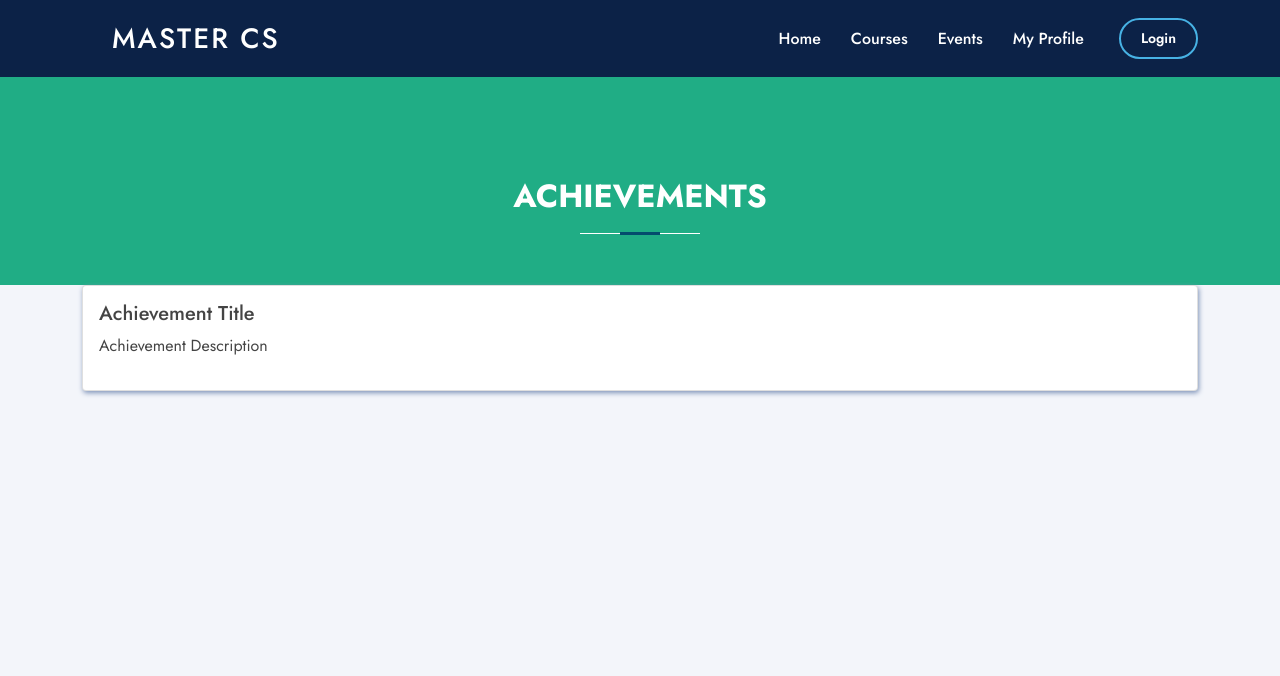
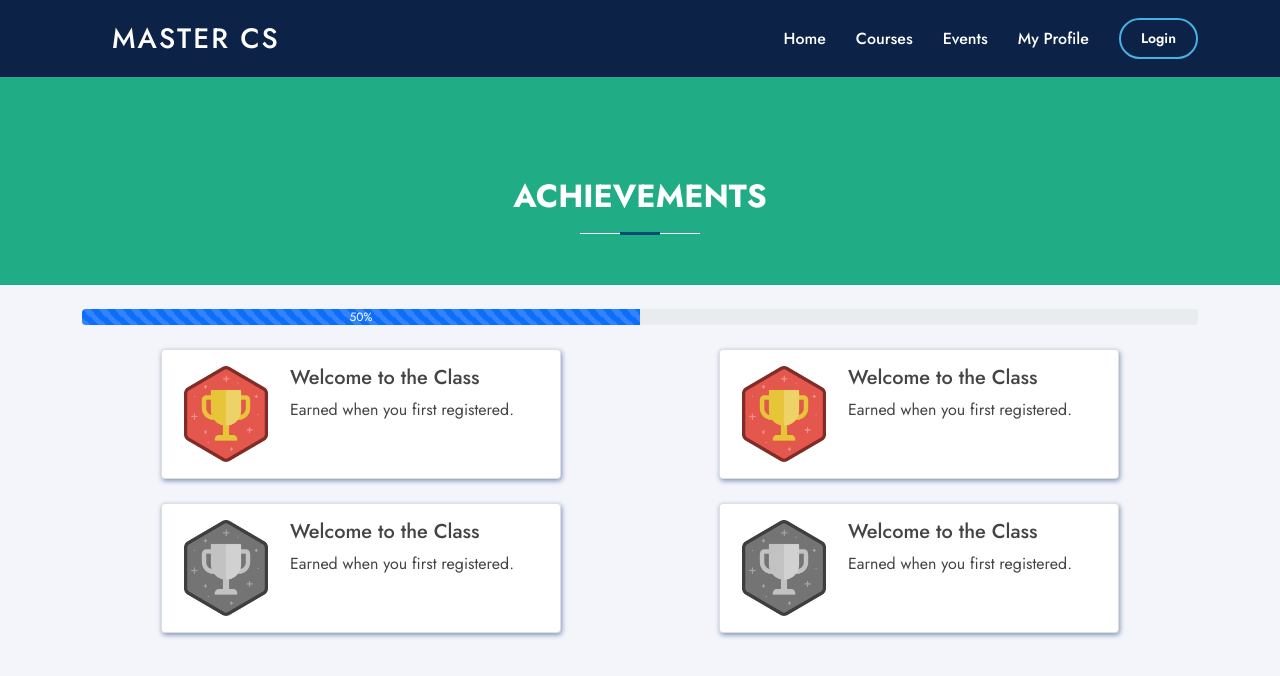
Before and after one commit to zhuqiashley/Senior-Project, a Vue app: page /Achievements in a window 1280 px wide. Shown: the top 676 px of the page. Built offline with nearby package versions, Linux system fonts and the light colour scheme.

Commit message:
Vues and Components Update

```diff
--- a/src/App.vue
+++ b/src/App.vue
@@ -10,12 +10,11 @@
 				<router-link to="/"> Home </router-link>
 				<router-link to="/courses"> Courses </router-link>
 				<router-link to="/events"> Events </router-link>
-				<li class="dropdown"><a href="#"><span>My Profile</span> <i class="bi-chevron-down"></i></a>
+				<li class="dropdown">My Profile <i class="bi-chevron-down"></i>
 				<ul>
-					<li><a href="#">My Profile</a></li>
+					<router-link to="/profile"> Profile </router-link>
 					<router-link to="/achievements"> Achievements </router-link>
-					<li><a href="#">My Courses</a></li>
-					<li><a href="#">Log Out</a></li>
+					<router-link to=/MyCourses> My Courses </router-link>
 				</ul>
 				</li>
 				<router-link to="Login">
@@ -52,9 +51,7 @@ export default {
   letter-spacing: 2px;
   text-transform: uppercase;
 }
-.logo a {
-  color: #fff;
-}
+
 .logo img {
   max-height: 40px;
 }
@@ -71,6 +68,13 @@ export default {
 }
 .navbar li {
   position: relative;
+  display: flex;
+  align-items: center;
+  justify-content: space-between;
+  padding: 10px 0 10px 30px;
+  font-size: 1rem;
+  font-weight: 500;
+  color: white;
 }
 .navbar a, .navbar a:focus {
   display: flex;
@@ -79,13 +83,9 @@ export default {
   padding: 10px 0 10px 30px;
   font-size: 1rem;
   font-weight: 500;
-  color: #fff;
+  color: white;
 }
-.navbar a i, .navbar a:focus i {
-  font-size: 12px;
-  line-height: 0;
-  margin-left: 5px;
-}
+
 .navbar a:hover, .navbar .active, .navbar .active:focus, .navbar li:hover > a {
   color: #47b2e4;
 }
@@ -93,29 +93,24 @@ export default {
 .navbar .dropdown ul {
   display: block;
   position: absolute;
-  left: 14px;
+  left: 0;
   top: calc(100% + 30px);
-  padding: 10px 0;
+  padding: .75rem 0;
   visibility: hidden;
-  background: #fff;
-  box-shadow: 0px 0px 30px rgba(127, 137, 161, 0.25);
+  background: white;
   transition: 0.3s;
   border-radius: 4px;
   z-index: 99;
 }
-.navbar .dropdown ul li {
-  min-width: 200px;
-}
+
 .navbar .dropdown ul a {
-  padding: 10px 20px;
+  padding: 10px 3rem;
   font-size: 14px;
   text-transform: none;
   font-weight: 500;
   color: #0c3c53;
 }
-.navbar .dropdown ul a i {
-  font-size: 12px;
-}
+
 .navbar .dropdown ul a:hover, .navbar .dropdown ul .active:hover, .navbar .dropdown ul li:hover > a {
   color: #47b2e4;
 }
@@ -123,15 +118,6 @@ export default {
   top: 100%;
   visibility: visible;
 }
-.navbar .dropdown .dropdown ul {
-  top: 0;
-  left: calc(100% - 30px);
-  visibility: hidden;
-}
-.navbar .dropdown .dropdown:hover > ul {
-  top: 0;
-  left: 100%;
-  visibility: visible;
-}
+
 
 </style>
--- a/src/components/Card.vue
+++ b/src/components/Card.vue
@@ -1,10 +1,8 @@
 <template>
     <div class="card">
-		<!-- <div class="pic">
-			<img src="../assets/img/badges/Idea_Badge_Color.png" class="img-fluid" alt="">
-		</div> -->
-		<img v-if="image && !image.left" :src="getImage(`${image.src}`) " class="card-img-top" :alt="image.alt">
-		<div class="card-body">
+        <img v-if="image" :src="getImage(`${image.src}`) " :class="[horizontal ? 'card-img-left' : 'card-img-top']" :alt="image.alt">
+
+        <div :class="['card-body', horizontal ? 'shifted' : '']">
             <h5 class="card-title" v-if="hasSlot('title')">
                 <slot name="title"></slot>
             </h5>
@@ -21,6 +19,7 @@
     </div>
 </template>
 
+
 <script>
 export default {
     props: {
@@ -28,6 +27,10 @@ export default {
             type: Object,
             default: null
         },
+        horizontal: {
+            type: Boolean,
+            default: false
+        }
     },
     setup(props, { slots }) {
         function hasSlot(name) {
@@ -49,7 +52,7 @@ export default {
 
 
 <style scoped>
-.card{
+.card {
     box-shadow: 1px 2px 5px #7f94b9;
 }
 
@@ -58,4 +61,27 @@ export default {
     object-fit: cover;
     object-position: 50% 0%;
 }
+
+.card-img-left {
+    height: 6rem;
+    width: 6rem;
+    object-fit: contain;
+    border-radius: 50%;
+    float: left;
+    display: block;
+    margin: 1rem;
+}
+
+.card-body.shifted {
+    margin-left: 7rem;
+    position: absolute;
+}
+
+.locked img {
+    -webkit-filter: grayscale(100%);
+        -moz-filter: grayscale(100%);
+            -o-filter: grayscale(100%);
+        -ms-filter: grayscale(100%);
+            filter: grayscale(100%);
+}
 </style>
--- /dev/null
+++ b/src/components/ProgressBar.vue
@@ -0,0 +1,22 @@
+<template>
+    <div class="progress">
+        <div class="progress-bar progress-bar-striped" role="progressbar" :style="`width: ${progress}%`" :aria-valuenow="progress" aria-valuemin="0" aria-valuemax="100">
+            {{progress}}%
+        </div>
+    </div>
+</template>
+
+<script>
+export default {
+    props: {
+        progress: {
+            type: Number,
+            required: false,
+            default: 0,
+        },
+    },
+    setup() {
+        return { }
+    },
+}
+</script>
--- a/src/router/index.js
+++ b/src/router/index.js
@@ -6,6 +6,8 @@ import Courses from '../views/Courses.vue'
 import Achievements from '../views/Achievements.vue'
 import Events from '../views/Events.vue'
 import Login from '../views/Login.vue'
+import Profile from '../views/Profile.vue'
+import MyCourses from '../views/UserCourses.vue'
 
 const routes = [
 	{
@@ -47,6 +49,22 @@ const routes = [
 		meta: {
 			title: 'Master CS | Login'
 		}
+	},
+	{
+		path: '/Profile',
+		name: 'Profile',
+		component: Profile,
+		meta: {
+			title: 'Master CS | Profile'
+		}
+	},
+	{
+		path: '/MyCourses',
+		name: 'MyCourses',
+		component: MyCourses,
+		meta: {
+			title: 'Master CS | My Courses'
+		}
 	}
 ]
 
--- a/src/views/Achievements.vue
+++ b/src/views/Achievements.vue
@@ -1,37 +1,107 @@
+<!-- ======= TEMPLATE ======= -->
 <template>
     <custom-header title="Achievements"></custom-header>
 
-	<div class="container">
-		<card>
+    <div class="container mt-4">
+        <progress-bar :progress="(unlocked.length / (locked.length + unlocked.length)) * 100" />
+
+        <div class="parent">
+            <div v-for="(achievement, index) in achievements" v-bind:key="index">
+                <card :horizontal="true" :image="achievement.image" :class="['mt-4', achievement.unlocked ? '' : 'locked']">
                     <template #title>
-				Achievement Title
+                        {{achievement.title}}
                     </template>
                     <template #body>
-				<p> Achievement Description </p>
+                        {{achievement.description}}
+                    </template>
+                </card>
+            </div>
+        </div>
+    </div>
 </template>
 
-		</card>
-	</div>
-
-</template>
-
+<!-- ======= SCRIPT ======= -->
 <script>
-import CustomHeader from '../components/Header.vue'
-import Card from '../components/Card.vue'
+import { computed } from 'vue';
+import CustomHeader from '@/components/Header.vue'
+import Card from '@/components/Card.vue'
+import ProgressBar from '@/components/ProgressBar.vue';
 
 export default {
     components:
     {
         CustomHeader,
         Card,
+        ProgressBar,
     },
     setup() {
 
+        const achievements = [
+            {
+                title: "Welcome to the Class",
+                description: "Earned when you first registered.",
+                image: {
+                    src: "img/badges/Cup_Badge_Color.png",
+                    alt: "Welcome to the Class",
+                },
+                unlocked: true,
+            },
+            {
+                title: "Welcome to the Class",
+                description: "Earned when you first registered.",
+                image: {
+                    src: "img/badges/Cup_Badge_Color.png",
+                    alt: "Welcome to the Class",
+                },
+                unlocked: true,
+            },
+            {
+                title: "Welcome to the Class",
+                description: "Earned when you first registered.",
+                image: {
+                    src: "img/badges/Cup_Badge_Color.png",
+                    alt: "Welcome to the Class",
+                },
+                unlocked: false,
+            },
+            {
+                title: "Welcome to the Class",
+                description: "Earned when you first registered.",
+                image: {
+                    src: "img/badges/Cup_Badge_Color.png",
+                    alt: "Welcome to the Class",
+                },
+                unlocked: false,
+            }
+        ];
+
+
+        const unlocked = computed(() => {
+            return achievements.filter(achievement => achievement.unlocked);
+        });
+
+        const locked = computed(() => {
+            return achievements.filter(achievement => !achievement.unlocked);
+        });
+
+        return {
+            achievements, unlocked, locked,
+        }
     },
 }
 </script>
 
+<!-- ======= STYLE ======= -->
+<style>
+    .card {
+        width: 25rem;
+    }
 
-<style scoped>
-
+    .parent {
+        display: flex;
+        justify-content: space-around;
+        align-items: center;
+        flex-wrap: wrap;
+        flex: 1 0 33%;
+    }
 </style>
--- a/src/views/Courses.vue
+++ b/src/views/Courses.vue
@@ -1,3 +1,4 @@
+<!-- ======= TEMPLATE ======= -->
 <template>
 	<custom-header title="Courses"></custom-header>
 	<div class="parent">
@@ -20,6 +21,7 @@
 	</div>
 </template>
 
+<!-- ======= SCRIPT ======= -->
 <script>
 import CustomHeader from '../components/Header.vue'
 import Card from '../components/Card.vue'
@@ -93,7 +95,7 @@ export default {
 }
 </script>
 
-
+<!-- ======= STYLE ======= -->
 <style scoped>
 .card {
 	width: 34rem;
--- a/src/views/Home.vue
+++ b/src/views/Home.vue
@@ -1,3 +1,4 @@
+<!-- ======= TEMPLATE ======= -->
 <template>
 <!-- ======= HomePage Section ======= -->
 	<div class="home">
@@ -47,99 +48,100 @@
 
 	</div>
 </section>
-<!-- End About Us Section -->
+
 
 <!-- ======= Team Section ======= -->
-    <section id="team" class="team section-bg">
-      <div class="container">
-
+<section class="team section-bg">
 	<div class="section-title">
 	<h2>Team 1 Members</h2>
 	</div>
 
-        <div class="row">
-
-          <div class="col-lg-6">
-            <div class="member d-flex align-items-start">
-              <div class="pic"><img src="assets/img/team/team-1.jpg" class="img-fluid" alt=""></div>
-              <div class="member-info">
-                <h4>Crystal Atoz</h4>
-                <span>Contribution</span>
-                <p>Bio Description</p>
+	<div class="container">
+		<div class="parent">
+			<div v-for="(member, index) in team" v-bind:key="index">
+				<card :horizontal="true" :image="member.image" class="mb-4">
+					<template #title>
+						{{member.name}}
+					</template>
+					<template #body>
+						{{member.description}}
+					</template>
+				</card>
 			</div>
 		</div>
 	</div>
 
-          <div class="col-lg-6 mt-4 mt-lg-0">
-            <div class="member d-flex align-items-start">
-              <div class="pic"><img src="assets/img/team/team-2.jpg" class="img-fluid" alt=""></div>
-              <div class="member-info">
-                <h4>Kayla Garin</h4>
-                <span>Contribution</span>
-                <p>Bio Description</p>
-              </div>
-            </div>
-          </div>
+</section>
 
-          <div class="col-lg-6 mt-4">
-            <div class="member d-flex align-items-start">
-              <div class="pic"><img src="assets/img/team/team-3.jpg" class="img-fluid" alt=""></div>
-              <div class="member-info">
-                <h4>Yan Shore</h4>
-                <span>Contribution</span>
-                <p>Bio Description</p>
-              </div>
-            </div>
-          </div>
-
-          <div class="col-lg-6 mt-4">
-            <div class="member d-flex align-items-start">
-              <div class="pic"><img src="assets/img/team/team-4.jpg" class="img-fluid" alt=""></div>
-              <div class="member-info">
-                <h4>Austin Schrange</h4>
-                <span>Contribution</span>
-                <p>Bio Description</p>
-              </div>
-            </div>
-          </div>
-
-          <div class="col-lg-6 mt-4">
-            <div class="member d-flex align-items-start">
-              <div class="pic"><img src="assets/img/team/team-4.jpg" class="img-fluid" alt=""></div>
-              <div class="member-info">
-                <h4>Zhuqi You</h4>
-                <span>Contribution</span>
-                <p>Bio Description</p>
-              </div>
-            </div>
-          </div>
-
-          <div class="col-lg-6 mt-4">
-            <div class="member d-flex align-items-start">
-              <div class="pic"><img src="assets/img/team/advisors.jpeg" class="img-fluid" alt=""></div>
-              <div class="member-info">
-                <h4>Profesors & Advisors</h4>
-                <p>Professors: Sergiu Dascalu and Vinh Le</p>
-                <p>Advisors: Professor Ben Brown and Dr. Bill Doherty</p>
-              </div>
-            </div>
-          </div>
-
-        </div>
-
-      </div>
-    </section>
-    <!-- End Team Section -->
 </template>
 
+<!-- ======= SCRIPT ======= -->
 <script>
-// @ is an alias to /src
+import Card from '../components/Card.vue'
 
 export default {
-  name: 'Home',
+	components: {
+	Card
+	},
+	setup() {
+		const team = [
+			{
+				name: 'Crystal Atoz',
+				description: 'test',
+				image: {
+					src: 'img/team/advisors.jpeg',
+					alt: 'Crystal Atoz',
+				},
+			},
+			{
+				name: 'Kayla Garin',
+				description: 'test',
+				image: {
+					src: 'img/team/advisors.jpeg',
+					alt: 'Kayla Garin',
+				},
+			},
+			{
+				name: 'Austin Schrage',
+				description: 'test',
+				image: {
+					src: 'img/team/advisors.jpeg',
+					alt: 'Austin Schrage',
+				},
+			},
+			{
+				name: 'Yan Shore',
+				description: 'test',
+				image: {
+					src: 'img/team/advisors.jpeg',
+					alt: 'Yan Shore',
+				},
+			},
+			{
+				name: 'Zhuqi You',
+				description: 'test',
+				image: {
+					src: 'img/team/advisors.jpeg',
+					alt: 'Zhuqi You',
+				},
+			},
+			{
+				name: 'Advisors',
+				description: 'test',
+				image: {
+					src: 'img/team/advisors.jpeg',
+					alt: 'Advisors'
+				},
+			}
+		]
+		return {
+			team
+		}
+	},
 }
 </script>
 
+<!-- ======= STYLE ======= -->
 <style scoped>
 	#HomePage {
 	width: 100%;
@@ -218,28 +220,19 @@ section {
 	margin-bottom: 0;
 	}
 
-.team .member {
-  position: relative;
-  box-shadow: 0px 2px 5px #7f94b9;
-  padding: 25px;
-  background: #fff;
-}
-.team .member .pic {
-  width: 80px;
-  height: 80px;
-  border-radius: 50%;
-}
-
-.team .member .member-info {
-  padding-left: 30px;
-}
-
-.team .member p {
-  margin: 10px 0 0 0;
-  font-size: 14px;
-}
-
 	#about {
 	background-color: white;
 	}
+
+    .card {
+        width: 25rem;
+    }
+
+    .parent {
+        display: flex;
+        justify-content: space-around;
+        align-items: center;
+        flex-wrap: wrap;
+        flex: 1 0 33%;
+    }
 </style>
--- a/src/views/Login.vue
+++ b/src/views/Login.vue
@@ -1,3 +1,4 @@
+<!-- ======= TEMPLATE ======= -->
 <template>
 	<div class="login container mt-4">
 		<card>
@@ -18,6 +19,7 @@
 	</div>
 </template>
 
+<!-- ======= SCRIPT ======= -->
 <script>
 import Card from '../components/Card.vue'
 import { ref } from 'vue'
@@ -42,7 +44,7 @@ export default {
 }
 </script>
 
-
+<!-- ======= STYLE ======= -->
 <style scoped>
 .login {
 	width: 30rem;
--- /dev/null
+++ b/src/views/Profile.vue
@@ -0,0 +1,20 @@
+<template>
+    <custom-header title="Profile"></custom-header>
+</template>
+
+<script>
+import CustomHeader from '../components/Header.vue'
+
+export default {
+    components:
+    {
+        CustomHeader,
+    },
+    setup() {
+    },
+}
+</script>
+
+<style scoped>
+
+</style>
--- /dev/null
+++ b/src/views/UserCourses.vue
@@ -0,0 +1,25 @@
+<!-- ====== TEMPLATE ====== -->
+<template>
+    <custom-header title="My Courses"></custom-header>
+</template>
+
+
+<!-- ======= SCRIPT ======= -->
+<script>
+import CustomHeader from '../components/Header.vue'
+
+export default{
+    components:
+    {
+        CustomHeader,
+    },
+    setup() {
+
+    },
+}
+</script>
+
+<!-- ======= STYLE ======= -->
+<style scoped>
+
+</style>
```
Also changed, not shown: src/views/Events.vue (+7 -1 lines). Lines whose indentation alone changed are shown as unchanged.
